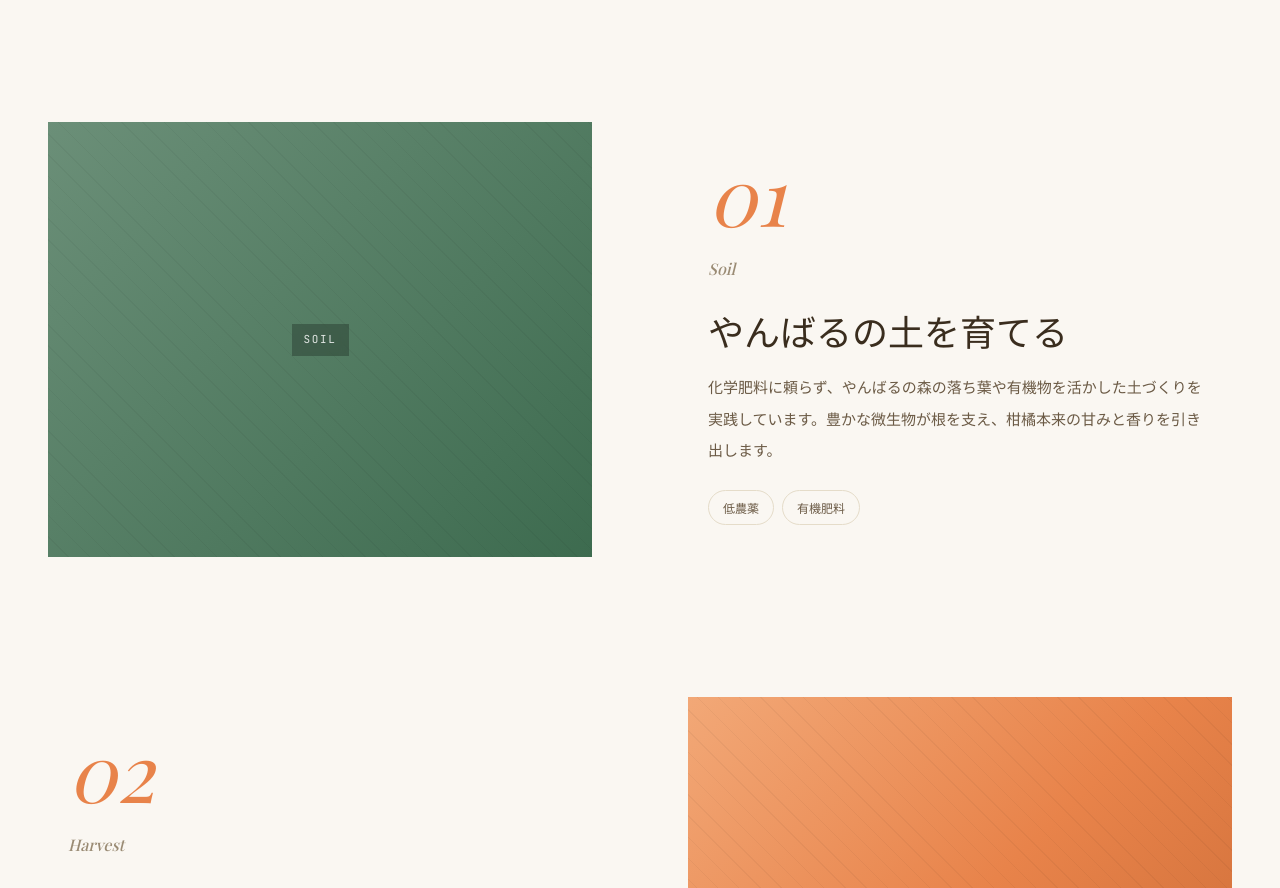
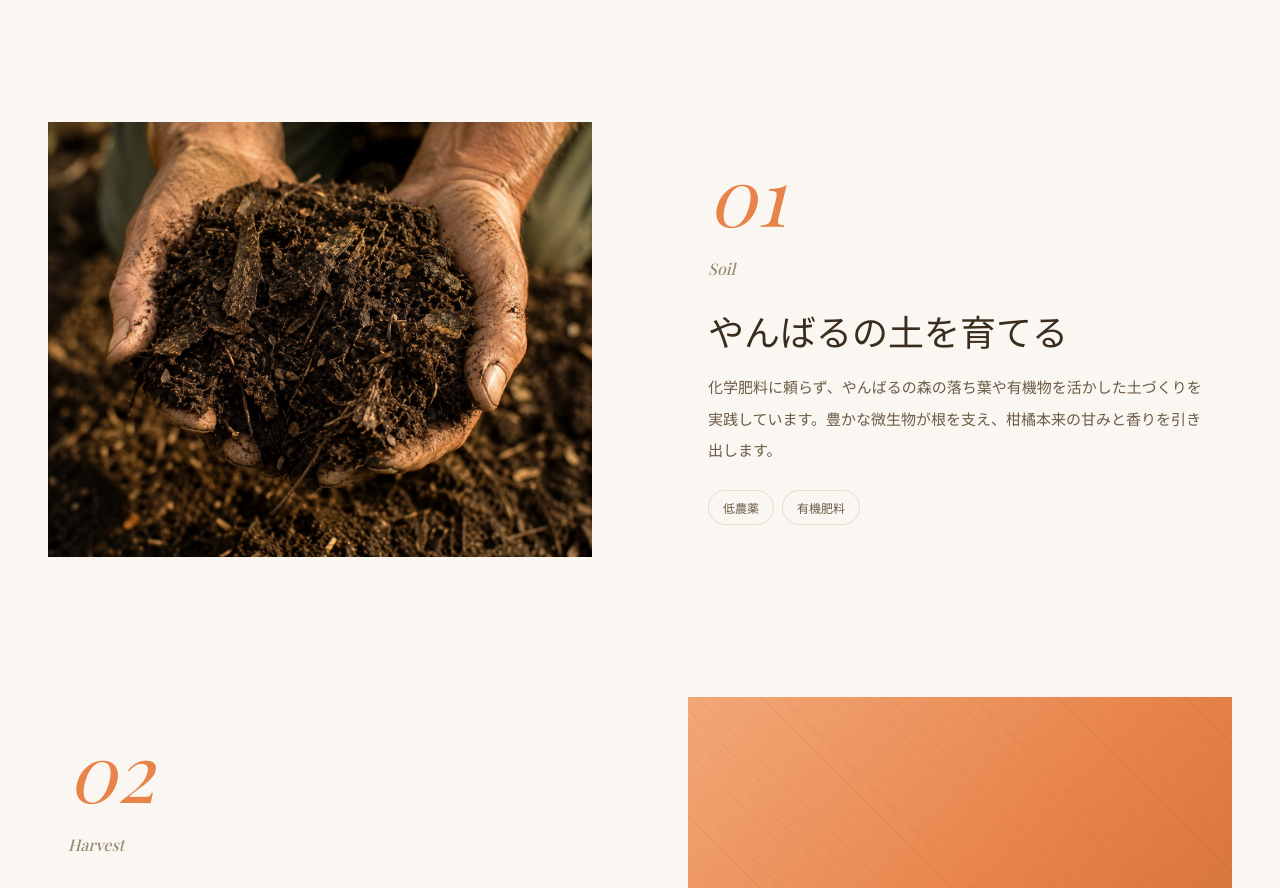
Before and after one commit to tunetune2424/mikan-farm, a React (Vite) app: page / in a window 1280 px wide. Shown: the part 4240-5128 px from the top of the page. Built offline with nearby package versions, Linux system fonts and the light colour scheme; a web font is replaced by a local one.

Commit message:
feat: Philosophyセクションにsoil画像を配置

```diff
--- a/src/components/Philosophy.jsx
+++ b/src/components/Philosophy.jsx
@@ -1,3 +1,5 @@
+import soilImg from '../assets/soil.jpeg'
+
 export default function Philosophy() {
   return (
     <section id="philosophy" className="philosophy">
@@ -9,9 +11,7 @@ export default function Philosophy() {
 
       <div className="philo-item">
         <div className="philo-image">
-          <div className="ph ph-green" style={{ width: '100%', height: '100%' }}>
-            <span className="ph-label">soil</span>
-          </div>
+          <img src={soilImg} alt="やんばるの土" style={{ width: '100%', height: '100%', objectFit: 'cover' }} />
         </div>
         <div className="philo-text">
           <span className="philo-num">01</span>
```
Also changed, not shown: src/assets/soil.jpeg (added).
